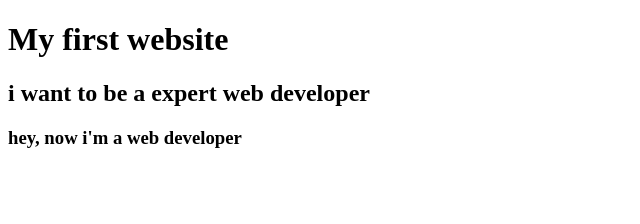
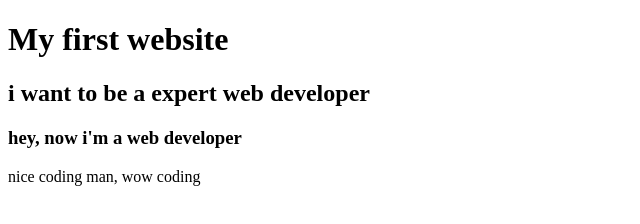
Before and after one commit to majaharul796/my-first-website, a plain HTML site: page index.html in a window 1280 px wide. Shown: the whole page, without its empty margins (0-640 px from the left). Drawn offline with Linux system fonts and the light colour scheme.

Commit message:
learned this

```diff
--- a/index.html
+++ b/index.html
@@ -10,5 +10,6 @@
     <h1>My first website</h1>
     <h2>i want to be a expert web developer</h2>
     <h3>hey, now i'm a web developer</h3>
+    <p> nice coding man, wow coding</p>
 </body>
 </html>
```
